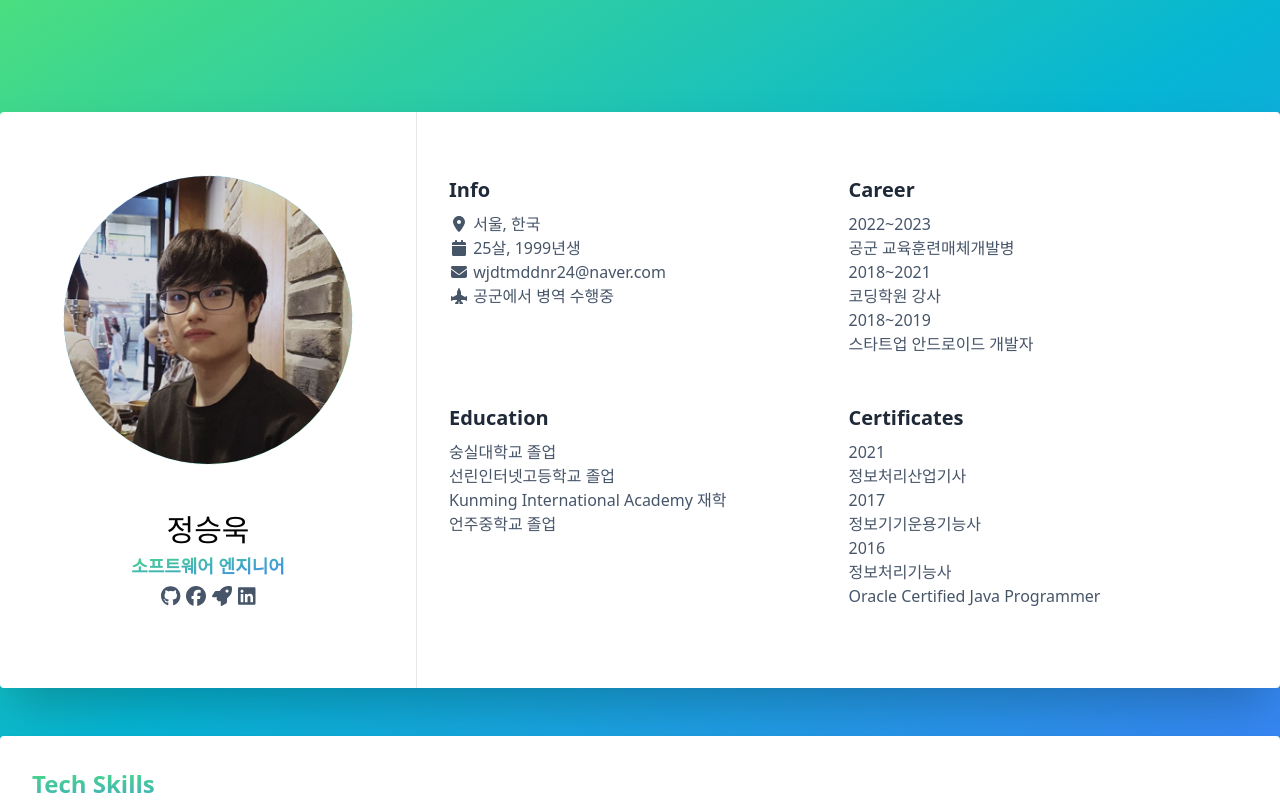
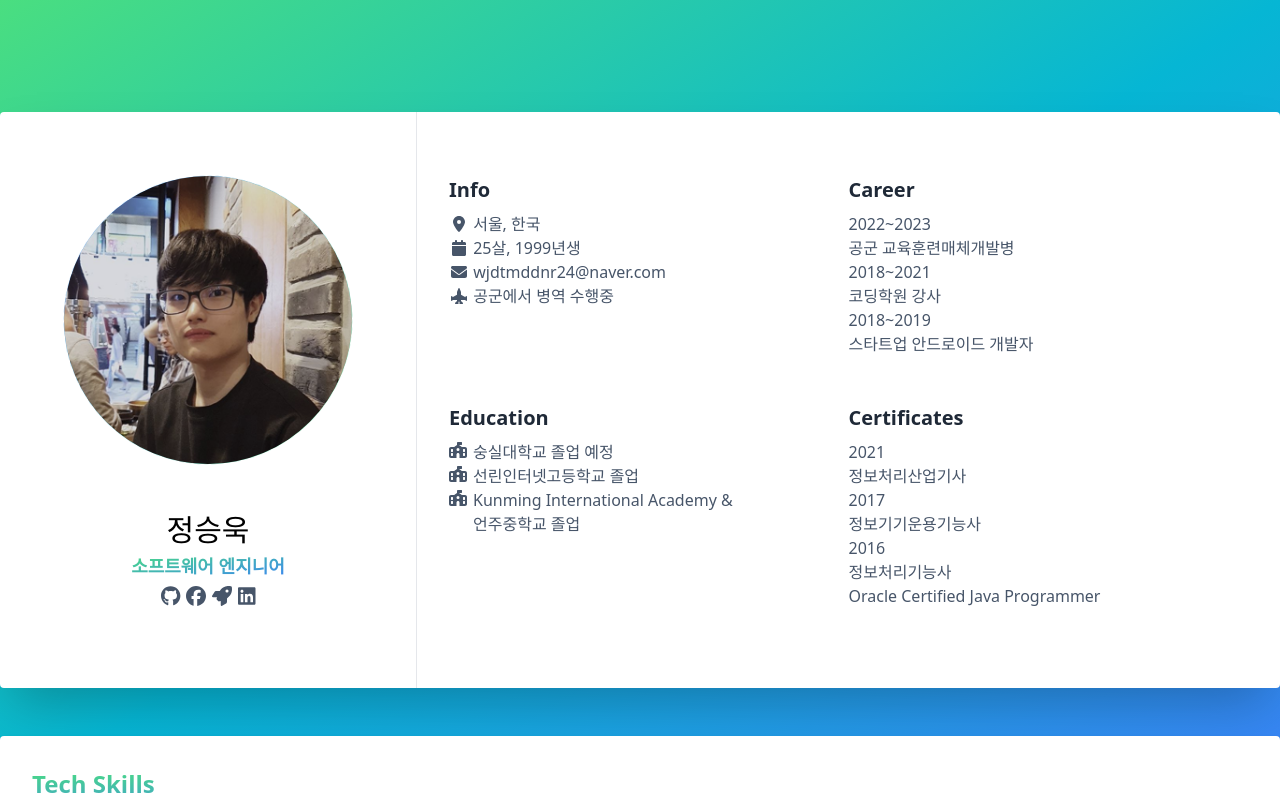
Before and after one commit to wjdtmddnr24/Curriculum-Vitae, a Next.js app: page / in a window 1280 px wide. Built offline with nearby package versions, Linux system fonts and the light colour scheme.

Commit message:
update: use IconList on Education Section

```diff
--- a/src/features/profile/Profile.tsx
+++ b/src/features/profile/Profile.tsx
@@ -1,5 +1,6 @@
-import { faCalendar, faEnvelope, faJetFighterUp, faLocationDot } from "@fortawesome/free-solid-svg-icons";
+import { faCalendar, faEnvelope, faJetFighterUp, faLocationDot, faSchoolFlag } from "@fortawesome/free-solid-svg-icons";
 import { FontAwesomeIcon } from "@fortawesome/react-fontawesome";
+import { IconList } from "../icon-list/IconList";
 import { ProfileHeader } from "./ProfileHeader";
 
 export function Profile() {
@@ -45,12 +46,15 @@ export function Profile() {
           </div>
           <div>
             <div className="text-gray-800 font-bold text-xl mb-2">Education</div>
-            <ul>
-              <li>숭실대학교 졸업</li>
-              <li>선린인터넷고등학교 졸업</li>
-              <li>Kunming International Academy 재학</li>
-              <li>언주중학교 졸업</li>
-            </ul>
+            <IconList>
+              <IconList.Item icon={faSchoolFlag}>숭실대학교 졸업 예정</IconList.Item>
+              <IconList.Item icon={faSchoolFlag}>선린인터넷고등학교 졸업</IconList.Item>
+              <IconList.Item icon={faSchoolFlag}>
+                Kunming International Academy &
+                <br />
+                언주중학교 졸업
+              </IconList.Item>
+            </IconList>
           </div>
 
           <div>
```
